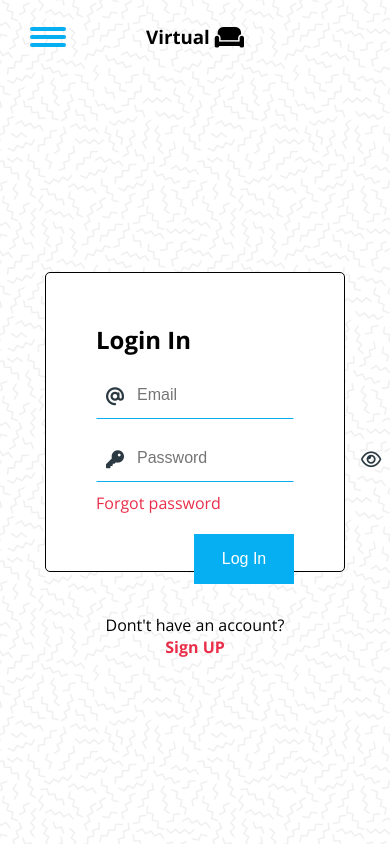
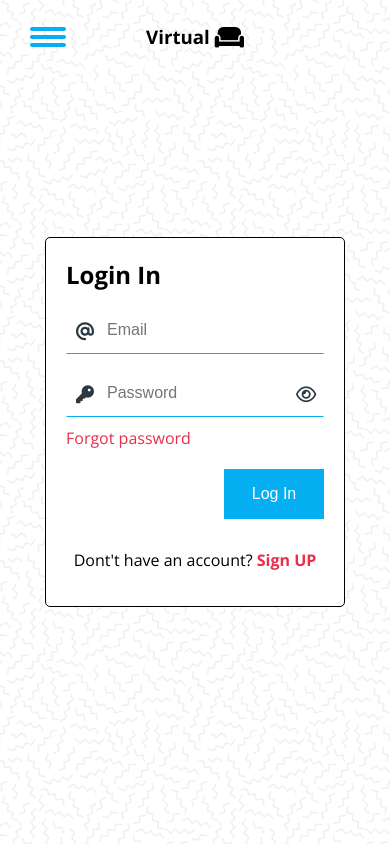
Before and after one commit to najwer23/trener, a Symfony app: template templates/security/login.html.twig in a window 390 px wide. Run offline with Twig, Linux system fonts and the light colour scheme; the template is opened without the code that fills it, so the values that code supplies are empty; some libraries are stand-ins or nearby versions.

Commit message:
rwd for login form

```diff
--- a/public/CSS/login/login.css
+++ b/public/CSS/login/login.css
@@ -99,11 +99,23 @@
 }
 
 @media only screen and (max-width: 600px) {
+
+    .login{
+        min-height: 600px;
+    }
     .loginForm{
         border-radius: 5px;
         border: solid 1px;
-        padding: 50px;
+        padding: 20px;
         width: 300px;
-        height: 300px;
+        height: 370px;
+    }
+
+    .iconWithInput .icon-ph2 {
+        margin-left:230px;
+    }
+
+    .loginAlert{
+        width: 300px;
     }
 }
```
